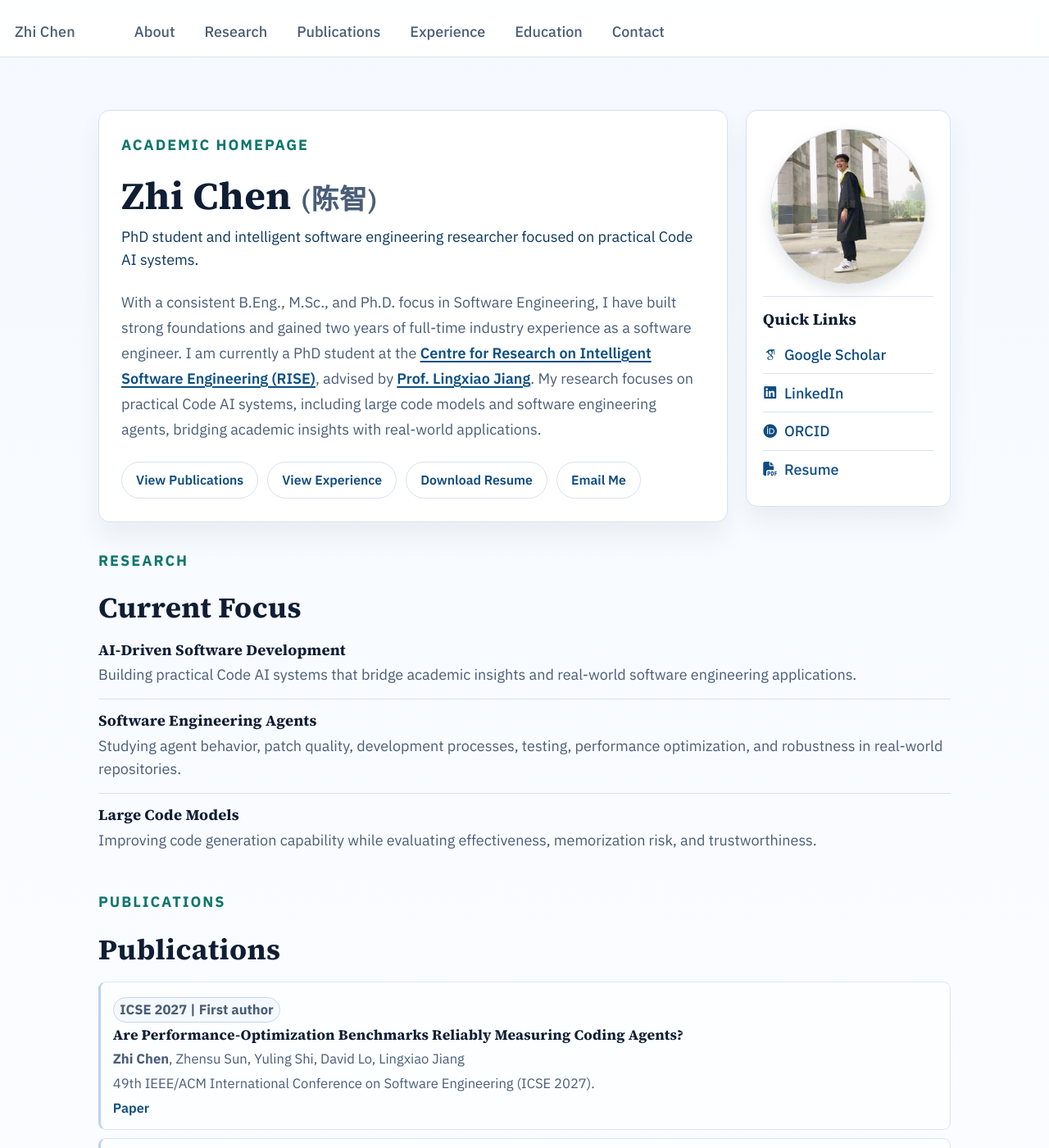
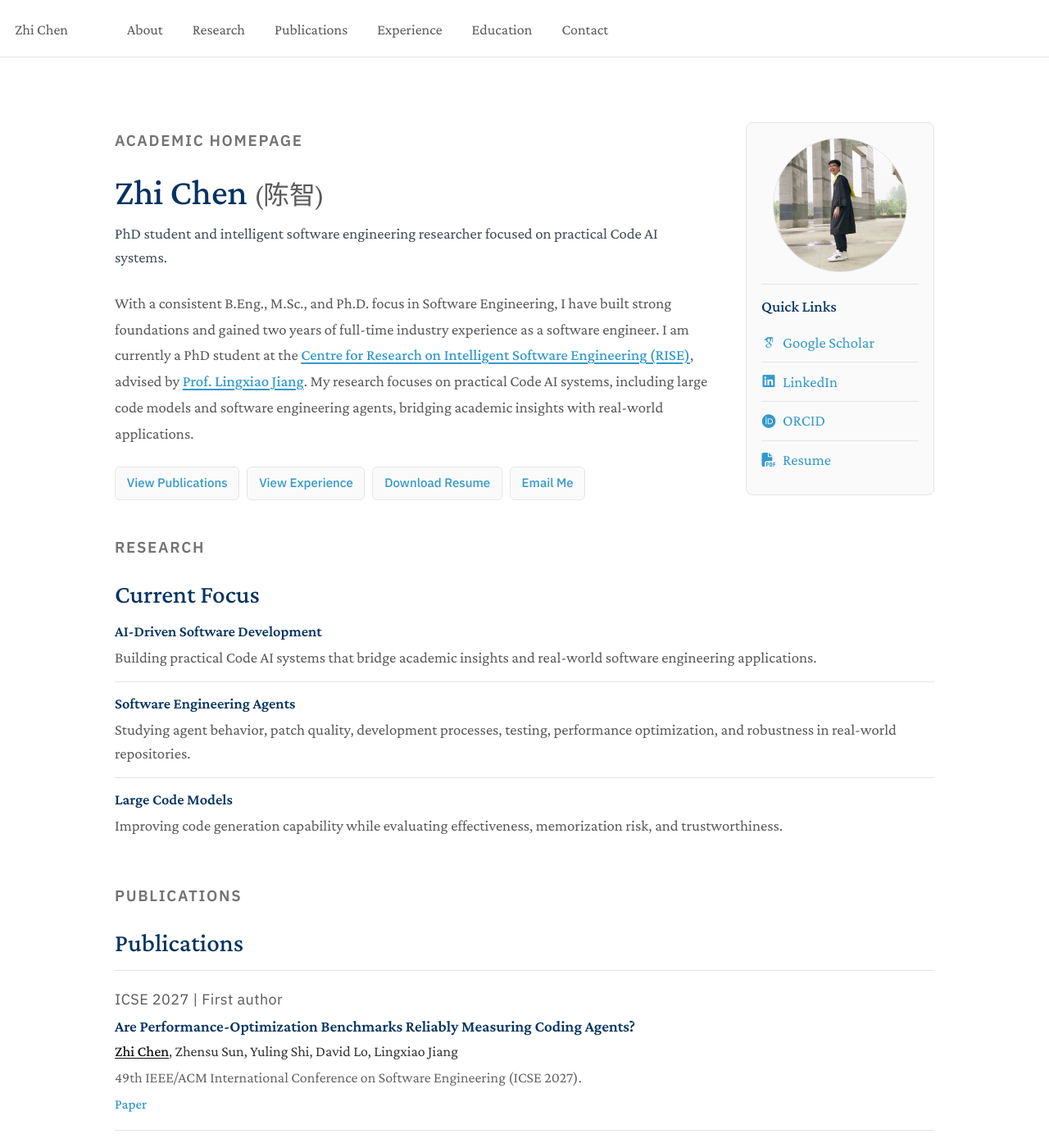
Before and after one commit to chenzhi-cz/chenzhi-cz.github.io, a Jekyll site: the page built from _pages/about.md, in a window 1280 px wide and 1400 px high. Shown: the whole window at 82% size. Built offline with Jekyll 4.4.1, drawn with Linux system fonts in a browser that asks for light colours; some web fonts are replaced.

Commit message:
Refine homepage typography and publication styling

```diff
--- a/_includes/head/custom.html
+++ b/_includes/head/custom.html
@@ -4,7 +4,7 @@
 
 <link rel="preconnect" href="https://fonts.googleapis.com">
 <link rel="preconnect" href="https://fonts.gstatic.com" crossorigin>
-<link href="https://fonts.googleapis.com/css2?family=IBM+Plex+Sans:wght@400;500;600;700&family=Source+Serif+4:opsz,wght@8..60,500;8..60,600;8..60,700&display=swap" rel="stylesheet">
+<link href="https://fonts.googleapis.com/css2?family=Crimson+Pro:ital,wght@0,400;0,500;0,600;1,500&family=IBM+Plex+Sans:wght@400;500;600&family=Source+Serif+4:opsz,wght@8..60,500;8..60,600&display=swap" rel="stylesheet">
 
 <link rel="apple-touch-icon" sizes="57x57" href="{{ base_path }}/images/apple-touch-icon-57x57.png?v=M44lzPylqQ">
 <link rel="apple-touch-icon" sizes="60x60" href="{{ base_path }}/images/apple-touch-icon-60x60.png?v=M44lzPylqQ">
--- a/_pages/about.md
+++ b/_pages/about.md
@@ -94,7 +94,7 @@ redirect_from:
     </div>
     <div class="pub-grid">
       <article class="pub-card">
-        <p class="pub-card__meta">ICSE 2027 | First author</p>
+        <p class="pub-card__meta pub-card__meta--conference">ICSE 2027 | First author</p>
         <h3>Are Performance-Optimization Benchmarks Reliably Measuring Coding Agents?</h3>
         <p><strong>Zhi Chen</strong>, Zhensu Sun, Yuling Shi, David Lo, Lingxiao Jiang</p>
         <p>49th IEEE/ACM International Conference on Software Engineering (ICSE 2027).</p>
@@ -102,7 +102,7 @@ redirect_from:
       </article>
 
       <article class="pub-card">
-        <p class="pub-card__meta">ICSE 2026 | First author</p>
+        <p class="pub-card__meta pub-card__meta--conference">ICSE 2026 | First author</p>
         <h3>Beyond Final Code: A Process-Oriented Error Analysis of Software Development Agents in Real-World GitHub Scenarios</h3>
         <p><strong>Zhi Chen</strong>, Wei Ma, Lingxiao Jiang</p>
         <p>48th International Conference on Software Engineering (ICSE 2026).</p>
@@ -110,7 +110,7 @@ redirect_from:
       </article>
 
       <article class="pub-card">
-        <p class="pub-card__meta">SANER 2025 | First author</p>
+        <p class="pub-card__meta pub-card__meta--conference">SANER 2025 | First author</p>
         <h3>Evaluating Software Development Agents: Patch Patterns, Code Quality, and Issue Complexity in Real-World GitHub Scenarios</h3>
         <p><strong>Zhi Chen</strong>, Lingxiao Jiang</p>
         <p>32nd IEEE International Conference on Software Analysis, Evolution, and Reengineering (SANER 2025).</p>
@@ -118,7 +118,7 @@ redirect_from:
       </article>
 
       <article class="pub-card">
-        <p class="pub-card__meta">ASE 2024 | First author</p>
+        <p class="pub-card__meta pub-card__meta--conference">ASE 2024 | First author</p>
         <h3>Promise and Peril of Collaborative Code Generation Models: Balancing Effectiveness and Memorization</h3>
         <p><strong>Zhi Chen</strong>, Lingxiao Jiang</p>
         <p>39th IEEE/ACM International Conference on Automated Software Engineering (ASE 2024).</p>
@@ -126,7 +126,7 @@ redirect_from:
       </article>
 
       <article class="pub-card">
-        <p class="pub-card__meta">Under Review | First author</p>
+        <p class="pub-card__meta pub-card__meta--review">Under Review | First author</p>
         <h3>Rethinking the Value of Agent-Generated Tests for LLM-Based Software Engineering Agents</h3>
         <p><strong>Zhi Chen</strong>, Zhensu Sun, Yuling Shi, Chao Peng, Xiaodong Gu, David Lo, Lingxiao Jiang</p>
         <p>Under review.</p>
@@ -134,7 +134,7 @@ redirect_from:
       </article>
 
       <article class="pub-card">
-        <p class="pub-card__meta">TSE 2026 | Third author</p>
+        <p class="pub-card__meta pub-card__meta--journal">TSE 2026 | Third author</p>
         <h3>ConfuScope: A Multi-Agent Framework via Hybrid Search and Content-Aware Analysis for Robust Package Confusion Detection</h3>
         <p>Yu Li, Wei Ma, <strong>Zhi Chen</strong>, Ye Liu, Lingxiao Jiang, Junyi Tao, Hao Liu, Yongqiang Lyu, Qiang Hu</p>
         <p>IEEE Transactions on Software Engineering (TSE), 2026.</p>
@@ -142,7 +142,7 @@ redirect_from:
       </article>
 
       <article class="pub-card">
-        <p class="pub-card__meta">ML4CS 2025 | Third author</p>
+        <p class="pub-card__meta pub-card__meta--conference">ML4CS 2025 | Third author</p>
         <h3>AgentGuard: An Active Threat Discovery System for Package Confusion Using Multi-Agent Collaboration</h3>
         <p>Wei Ma, Yu Li, <strong>Zhi Chen</strong>, Ye Liu, Lingxiao Jiang, Qiang Hu, Junyi Tao</p>
         <p>7th International Conference on Machine Learning for Cyber Security (ML4CS 2025).</p>
@@ -150,7 +150,7 @@ redirect_from:
       </article>
 
       <article class="pub-card">
-        <p class="pub-card__meta">arXiv preprint | Second author</p>
+        <p class="pub-card__meta pub-card__meta--preprint">arXiv preprint | Second author</p>
         <h3>Same Signal, Different Semantics: A Cross-Framework Behavioral Analysis of Software Engineering Agents</h3>
         <p>Wei Ma, <strong>Zhi Chen</strong>, Jingxu Gu, Tianling Li, Shangqing Liu, Lingxiao Jiang</p>
         <p>arXiv preprint arXiv:2605.18332.</p>
@@ -158,7 +158,7 @@ redirect_from:
       </article>
 
       <article class="pub-card">
-        <p class="pub-card__meta">arXiv preprint | Third author</p>
+        <p class="pub-card__meta pub-card__meta--preprint">arXiv preprint | Third author</p>
         <h3>Executing as You Generate: Hiding Execution Latency in LLM Code Interpreters</h3>
         <p>Zhensu Sun, Zhihao Lin, <strong>Zhi Chen</strong>, Chengran Yang, Mingyi Zhou, Li Li, David Lo</p>
         <p>arXiv preprint arXiv:2604.00491.</p>
@@ -166,7 +166,7 @@ redirect_from:
       </article>
 
       <article class="pub-card">
-        <p class="pub-card__meta">arXiv preprint | Second author</p>
+        <p class="pub-card__meta pub-card__meta--preprint">arXiv preprint | Second author</p>
         <h3>Reinforcement Learning Foundations for Deep Research Systems: A Survey</h3>
         <p>Wenjun Li, <strong>Zhi Chen</strong>, Jingru Lin, Hannan Cao, Wei Han, Sheng Liang, Zhi Zhang, Kuicai Dong, Dexun Li, Chen Zhang, Yong Liu</p>
         <p>arXiv preprint arXiv:2509.06733.</p>
--- a/_sass/onepage-home.scss
+++ b/_sass/onepage-home.scss
@@ -1,12 +1,12 @@
 :root {
-  --home-ink: #0f1e34;
-  --home-muted: #4a5d77;
-  --home-line: #d7e2ef;
+  --home-ink: #043361;
+  --home-muted: #595959;
+  --home-line: #e5e5e5;
   --home-surface: #ffffff;
-  --home-surface-soft: #f5f9ff;
-  --home-brand: #0f4c81;
-  --home-brand-dark: #0a365c;
-  --home-accent: #0f766e;
+  --home-surface-soft: #fafafa;
+  --home-brand: #3399cc;
+  --home-brand-dark: #006699;
+  --home-accent: #737373;
 }
 
 html {
@@ -14,32 +14,34 @@ html {
 }
 
 body {
-  background: linear-gradient(180deg, #f5f9ff 0%, #ffffff 38%, #f9fbfd 100%);
-  color: var(--home-ink);
+  background: #ffffff;
+  color: var(--home-muted);
   padding-bottom: 0.35em;
 }
 
 .masthead {
-  background: rgba(255, 255, 255, 0.9);
+  background: #ffffff;
   border-bottom: 1px solid var(--home-line);
-  backdrop-filter: blur(8px);
+  box-shadow: none;
 }
 
 .masthead__inner-wrap {
-  padding-top: 0.9rem;
-  padding-bottom: 0.9rem;
+  padding-top: 0.8rem;
+  padding-bottom: 0.8rem;
 }
 
 .masthead__menu-item--lg a {
-  font-family: "Source Serif 4", Georgia, serif;
-  font-weight: 700;
+  font-family: "Crimson Pro", Georgia, serif;
+  font-size: 1.1rem;
+  font-weight: 500;
   color: var(--home-ink);
-  letter-spacing: 0.01em;
+  letter-spacing: 0;
 }
 
 .masthead__menu-item a {
-  font-family: "IBM Plex Sans", "Segoe UI", sans-serif;
-  font-weight: 500;
+  font-family: "Crimson Pro", Georgia, serif;
+  font-size: 1rem;
+  font-weight: 400;
   color: var(--home-muted);
 }
 
@@ -48,7 +50,7 @@ body {
 }
 
 #main {
-  margin-top: 2.2rem;
+  margin-top: 2.8rem;
 }
 
 @media (min-width: 925px) {
@@ -56,7 +58,7 @@ body {
   .archive {
     float: none;
     width: 100%;
-    max-width: 1040px;
+    max-width: 1000px;
     margin-left: auto;
     margin-right: auto;
     padding-left: 0;
@@ -65,8 +67,9 @@ body {
 }
 
 .home-onepage {
-  font-family: "IBM Plex Sans", "Segoe UI", sans-serif;
-  color: var(--home-ink);
+  font-family: "Crimson Pro", Georgia, serif;
+  font-size: 1.04rem;
+  color: var(--home-muted);
 }
 
 .home-onepage section {
@@ -76,8 +79,9 @@ body {
 .home-onepage h1,
 .home-onepage h2,
 .home-onepage h3 {
-  font-family: "Source Serif 4", Georgia, serif;
-  letter-spacing: 0.01em;
+  font-family: "Crimson Pro", Georgia, serif;
+  color: var(--home-ink);
+  letter-spacing: 0;
 }
 
 .home-onepage h2 {
@@ -99,62 +103,56 @@ body {
 }
 
 .home-kicker {
+  font-family: "IBM Plex Sans", "Segoe UI", sans-serif;
   margin: 0;
-  font-size: 0.74rem;
-  font-weight: 700;
+  font-size: 0.71rem;
+  font-weight: 600;
   text-transform: uppercase;
-  letter-spacing: 0.11em;
+  letter-spacing: 0.09em;
   color: var(--home-accent);
 }
 
 .home-hero {
   display: grid;
-  grid-template-columns: minmax(0, 2.45fr) minmax(250px, 0.75fr);
+  grid-template-columns: minmax(0, 2.5fr) minmax(230px, 0.72fr);
   align-items: start;
-  gap: 1.2rem;
-  margin-top: 0.6rem;
-}
-
-.home-hero__content,
-.home-hero__panel {
-  border: 1px solid var(--home-line);
-  border-radius: 14px;
-  background: var(--home-surface);
-  box-shadow: 0 18px 32px rgba(16, 29, 53, 0.06);
+  gap: 2.4rem;
+  margin-top: 0.8rem;
 }
 
 .home-hero__content {
-  padding: 1.55rem 1.5rem;
+  padding: 0.45rem 0 0;
 }
 
 .home-hero__content h1 {
   margin: 0.2rem 0 0.6rem;
-  font-size: clamp(1.9rem, 5vw, 2.6rem);
-  line-height: 1.08;
+  font-size: clamp(1.85rem, 5vw, 2.45rem);
+  font-weight: 500;
+  line-height: 1.12;
 }
 
 .home-hero__content h1 span {
   font-size: 0.72em;
   color: var(--home-muted);
-  font-weight: 600;
+  font-weight: 400;
 }
 
 .home-tagline {
   margin: 0;
   font-size: 1.05rem;
-  color: var(--home-brand-dark);
-  line-height: 1.55;
+  color: #404b55;
+  line-height: 1.6;
 }
 
 .home-summary {
   margin: 1rem 0 0;
   color: var(--home-muted);
-  line-height: 1.72;
+  line-height: 1.7;
 }
 
 .home-summary a {
-  color: #0b4f83;
-  font-weight: 600;
+  color: var(--home-brand);
+  font-weight: 500;
   text-decoration: underline;
   text-decoration-thickness: 1.5px;
   text-underline-offset: 0.14em;
@@ -162,39 +160,39 @@ body {
 }
 
 .home-summary a:visited {
-  color: #0b4f83;
+  color: var(--home-brand);
 }
 
 .home-summary a:hover {
-  color: #072f53;
-  background-color: rgba(11, 79, 131, 0.08);
+  color: var(--home-brand-dark);
+  background-color: rgba(51, 153, 204, 0.07);
 }
 
 .home-actions {
   display: flex;
   flex-wrap: wrap;
-  gap: 0.6rem;
-  margin-top: 1.15rem;
+  gap: 0.5rem;
+  margin-top: 1.2rem;
 }
 
 .home-btn {
+  font-family: "IBM Plex Sans", "Segoe UI", sans-serif;
   display: inline-flex;
   align-items: center;
   justify-content: center;
-  border-radius: 999px;
+  border-radius: 6px;
   border: 1px solid var(--home-line);
-  padding: 0.52rem 0.95rem;
-  font-size: 0.88rem;
-  font-weight: 600;
+  padding: 0.46rem 0.76rem;
+  font-size: 0.84rem;
+  font-weight: 500;
   color: var(--home-ink);
-  background: #fff;
-  transition: transform 0.2s ease, border-color 0.2s ease, box-shadow 0.2s ease;
+  background: var(--home-surface-soft);
+  transition: border-color 0.18s ease, background-color 0.18s ease;
 }
 
 .home-btn:hover {
-  transform: translateY(-1px);
-  border-color: #b8c8db;
-  box-shadow: 0 8px 16px rgba(12, 42, 74, 0.08);
+  border-color: #bac5d0;
+  background: #ffffff;
 }
 
 .home-btn--primary {
@@ -213,11 +211,15 @@ body {
 }
 
 .home-hero__panel {
-  padding: 1.2rem 1.1rem;
+  padding: 1rem;
   height: fit-content;
   width: 100%;
-  max-width: 300px;
+  max-width: 260px;
   justify-self: end;
+  border: 1px solid var(--home-line);
+  border-radius: 8px;
+  background: var(--home-surface-soft);
+  box-shadow: none;
 }
 
 .home-profile-photo {
@@ -228,18 +230,19 @@ body {
 
 .home-profile-photo img {
   display: block;
-  width: 190px;
-  height: 190px;
+  width: 164px;
+  height: 164px;
   object-fit: cover;
   margin: 0 auto;
   border-radius: 999px;
-  border: 1px solid #d3e0ee;
-  box-shadow: 0 8px 18px rgba(15, 36, 63, 0.12);
+  border: 1px solid var(--home-line);
+  box-shadow: none;
 }
 
 .home-hero__panel h2 {
   margin: 0;
   font-size: 1.06rem;
+  font-weight: 500;
 }
 
 .home-link-list {
@@ -262,7 +265,7 @@ body {
   align-items: center;
   gap: 0.45rem;
   padding: 0.52rem 0;
-  font-weight: 500;
+  font-weight: 400;
 }
 
 .home-link-list a i {
@@ -273,17 +276,18 @@ body {
 }
 
 .home-section {
-  margin-top: 1.85rem;
+  margin-top: 2.4rem;
   animation: home-rise 0.55s ease both;
 }
 
 .home-section__head {
-  margin-bottom: 1rem;
+  margin-bottom: 0.85rem;
 }
 
 .home-section__head h2 {
-  margin: 0.2rem 0 0;
-  font-size: clamp(1.45rem, 4vw, 1.95rem);
+  margin: 0.18rem 0 0;
+  font-size: clamp(1.4rem, 4vw, 1.72rem);
+  font-weight: 500;
 }
 
 .home-card-grid,
@@ -312,6 +316,7 @@ body {
   margin: 0;
   font-size: 1.02rem;
   line-height: 1.34;
+  font-weight: 600;
 }
 
 .home-card p,
@@ -326,52 +331,84 @@ body {
 }
 
 .pub-grid {
-  display: grid;
-  grid-template-columns: 1fr;
-  gap: 0.55rem;
+  display: block;
+  border-top: 1px solid var(--home-line);
 }
 
 .pub-card {
-  border: 1px solid #dbe7f4;
-  border-left: 3px solid #bad3ea;
-  border-radius: 9px;
-  background: #fcfeff;
-  padding: 0.72rem 0.82rem;
+  border: 0;
+  border-bottom: 1px solid var(--home-line);
+  border-radius: 0;
+  background: transparent;
+  padding: 0.95rem 0;
   box-shadow: none;
 }
 
 .pub-card h3 {
-  margin: 0.22rem 0 0;
-  font-size: 0.97rem;
-  line-height: 1.36;
+  margin: 0.25rem 0 0;
+  font-size: 1.07rem;
+  font-weight: 600;
+  line-height: 1.42;
 }
 
 .pub-card p {
-  margin: 0.26rem 0 0;
+  margin: 0.22rem 0 0;
   color: var(--home-muted);
-  line-height: 1.52;
-  font-size: 0.92rem;
+  line-height: 1.55;
+  font-size: 1rem;
+  font-weight: 400;
+}
+
+.pub-card > p:nth-of-type(2) {
+  color: #333333;
+}
+
+.pub-card > p:nth-of-type(2) strong {
+  color: #111111;
+  font-weight: 500;
+  text-decoration: underline;
+  text-decoration-thickness: 1px;
+  text-underline-offset: 0.13em;
+}
+
+.pub-card > p:nth-of-type(3) {
+  color: #666666;
 }
 
 .pub-card__meta {
-  display: inline-block;
+  font-family: "IBM Plex Sans", "Segoe UI", sans-serif;
+  display: block;
   margin: 0;
-  padding: 0.12rem 0.42rem;
-  border-radius: 999px;
-  border: 1px solid #c7d9ec;
-  font-size: 0.71rem;
-  font-weight: 700;
-  color: var(--home-brand-dark);
-  background: #f4f9ff;
+  padding: 0;
+  border: 0;
+  border-radius: 0;
+  font-size: 0.72rem;
+  font-weight: 500;
+  color: #2f6f9f;
+  background: transparent;
+  letter-spacing: 0.025em;
+}
+
+.pub-card__meta--journal {
+  color: #28745e;
+}
+
+.pub-card__meta--review {
+  color: #a2602a;
+}
+
+.pub-card__meta--preprint {
+  color: #756783;
 }
 
 .pub-card__links {
-  margin-top: 0.3rem;
+  margin-top: 0.22rem;
 }
 
 .pub-card__links a {
-  font-weight: 600;
-  font-size: 0.9rem;
+  font-weight: 500;
+  font-size: 0.94rem;
+  color: var(--home-brand);
 }
 
 .timeline {
@@ -403,9 +440,10 @@ body {
 }
 
 .timeline__date {
+  font-family: "IBM Plex Sans", "Segoe UI", sans-serif;
   margin: 0;
   font-size: 0.8rem;
-  font-weight: 700;
+  font-weight: 500;
   letter-spacing: 0.02em;
   color: var(--home-brand);
 }
@@ -447,7 +485,7 @@ body {
 }
 
 .contact-links a {
-  font-weight: 600;
+  font-weight: 500;
 }
 
 .home-section--visitors {
@@ -468,8 +506,8 @@ body {
   width: 100%;
   max-width: 420px;
   height: auto;
-  border: 1px solid #d7e5f2;
-  border-radius: 8px;
+  border: 1px solid var(--home-line);
+  border-radius: 4px;
 }
 
 .page__footer {
@@ -522,11 +560,21 @@ body {
     padding-right: 0.8rem;
   }
 
-  .home-hero__content,
-  .home-hero__panel,
-  .pub-card,
+  .home-hero__content {
+    padding: 0;
+  }
+
+  .home-hero__panel {
+    padding: 0.9rem;
+    max-width: none;
+  }
+
+  .pub-card {
+    padding: 0.9rem 0;
+  }
+
   .contact-card {
-    padding: 0.9rem 0.84rem;
+    padding: 0.78rem 0;
   }
 
   .home-profile-photo img {
```
